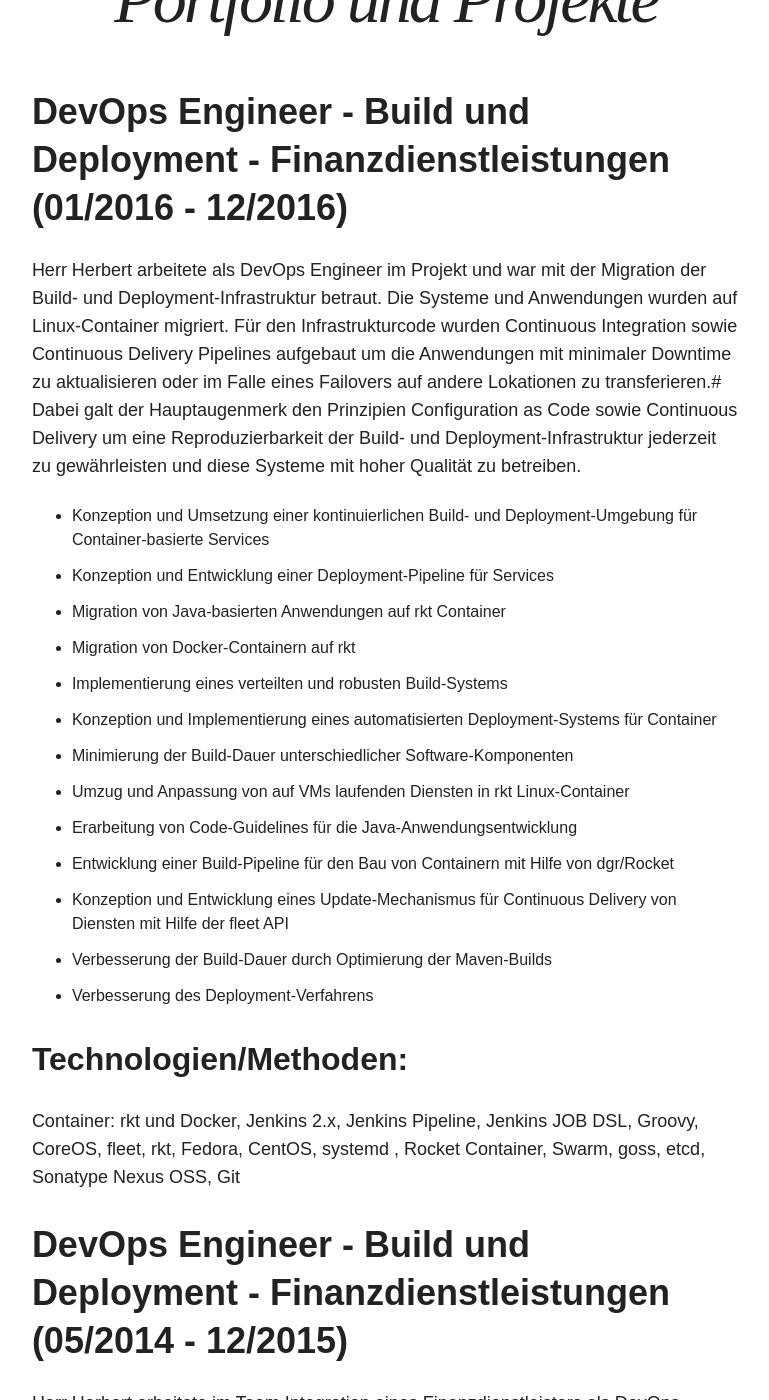
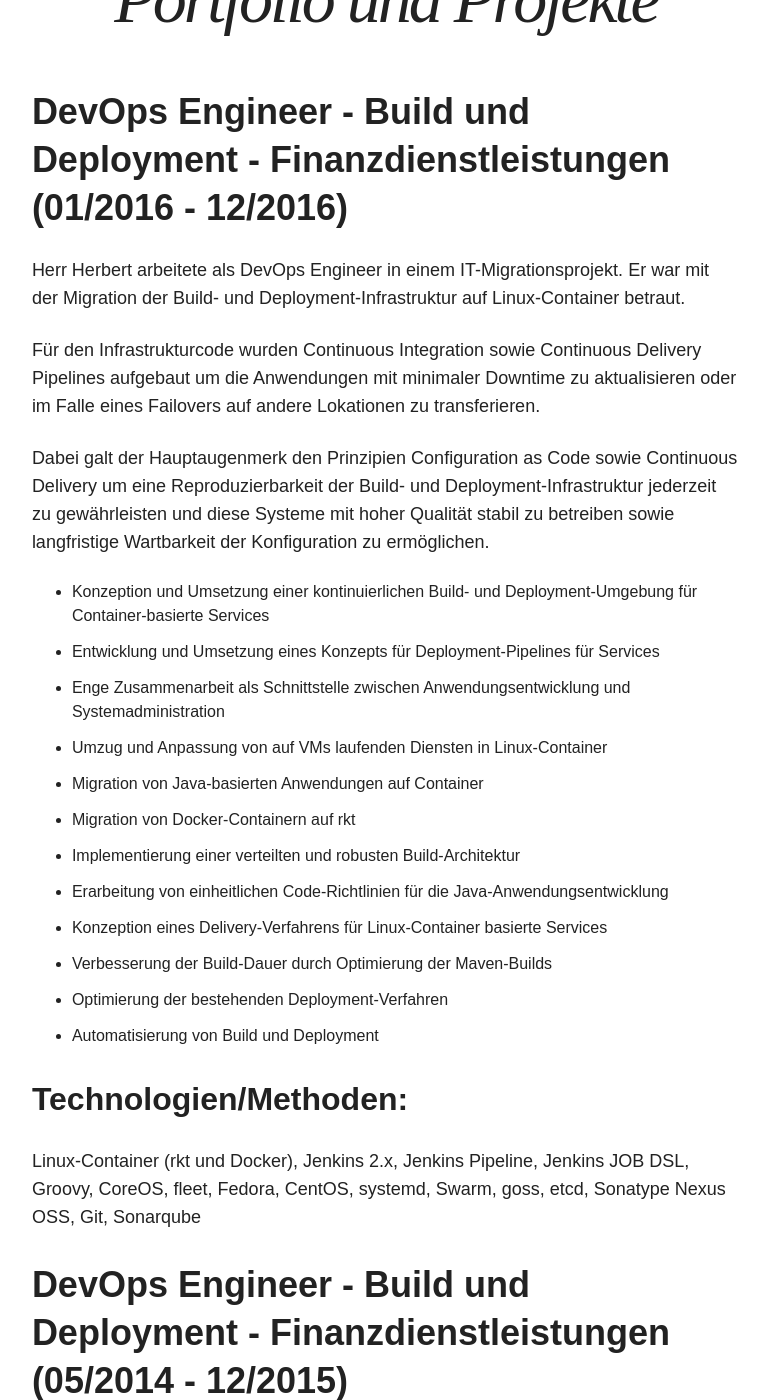
Before and after one commit to BenjaminHerbert/BenjaminHerbert.github.io, a Jekyll site: the page built from portfolio/index.md, in a window 1280 px wide and 1400 px high, scrolled down 314 px. Shown: the whole window, without its empty margins (254-1023 px from the left). Built offline with Jekyll 4.4.1, drawn with Linux system fonts in a browser that asks for light colours; nearby versions of some CDN libraries.

Commit message:
Update Text

```diff
--- a/portfolio/index.md
+++ b/portfolio/index.md
@@ -5,34 +5,29 @@ modified: 2016-12-03T09:00:00
 share: true
 ---
 
-
 # DevOps Engineer - Build und Deployment - Finanzdienstleistungen (01/2016 - 12/2016)
 
-Herr Herbert arbeitete als DevOps Engineer im Projekt und war mit der Migration der
-Build- und Deployment-Infrastruktur betraut. Die Systeme und Anwendungen wurden auf
-Linux-Container migriert. Für den Infrastrukturcode wurden Continuous Integration
-sowie Continuous Delivery Pipelines aufgebaut um die Anwendungen mit minimaler Downtime
-zu aktualisieren oder im Falle eines Failovers auf andere Lokationen zu transferieren.#
-Dabei galt der Hauptaugenmerk den Prinzipien Configuration as Code sowie Continuous Delivery
-um eine Reproduzierbarkeit der Build- und Deployment-Infrastruktur jederzeit zu gewährleisten
-und diese Systeme mit hoher Qualität zu betreiben.
+Herr Herbert arbeitete als DevOps Engineer in einem IT-Migrationsprojekt. Er war mit der Migration der Build- und Deployment-Infrastruktur auf Linux-Container betraut.
+
+Für den Infrastrukturcode wurden Continuous Integration sowie Continuous Delivery Pipelines aufgebaut um die Anwendungen mit minimaler Downtime zu aktualisieren oder im Falle eines Failovers auf andere Lokationen zu transferieren.
+
+Dabei galt der Hauptaugenmerk den Prinzipien Configuration as Code sowie Continuous Delivery um eine Reproduzierbarkeit der Build- und Deployment-Infrastruktur jederzeit zu gewährleisten und diese Systeme mit hoher Qualität stabil zu betreiben sowie langfristige Wartbarkeit der Konfiguration zu ermöglichen.
 
 * Konzeption und Umsetzung einer kontinuierlichen Build- und Deployment-Umgebung für Container-basierte Services
-* Konzeption und Entwicklung einer Deployment-Pipeline für Services
-* Migration von Java-basierten Anwendungen auf rkt Container
+* Entwicklung und Umsetzung eines Konzepts für Deployment-Pipelines für Services
+* Enge Zusammenarbeit als Schnittstelle zwischen Anwendungsentwicklung und Systemadministration
+* Umzug und Anpassung von auf VMs laufenden Diensten in Linux-Container
+* Migration von Java-basierten Anwendungen auf Container
 * Migration von Docker-Containern auf rkt
-* Implementierung eines verteilten und robusten Build-Systems
-* Konzeption und Implementierung eines automatisierten Deployment-Systems für Container
-* Minimierung der Build-Dauer unterschiedlicher Software-Komponenten
-* Umzug und Anpassung von auf VMs laufenden Diensten in rkt Linux-Container
-* Erarbeitung von Code-Guidelines für die Java-Anwendungsentwicklung
-* Entwicklung einer Build-Pipeline für den Bau von Containern mit Hilfe von dgr/Rocket
-* Konzeption und Entwicklung eines Update-Mechanismus für Continuous Delivery von Diensten mit Hilfe der fleet API
+* Implementierung einer verteilten und robusten Build-Architektur
+* Erarbeitung von einheitlichen Code-Richtlinien für die Java-Anwendungsentwicklung
+* Konzeption eines Delivery-Verfahrens für Linux-Container basierte Services
 * Verbesserung der Build-Dauer durch Optimierung der Maven-Builds
-* Verbesserung des Deployment-Verfahrens
+* Optimierung der bestehenden Deployment-Verfahren
+* Automatisierung von Build und Deployment
 
 ## Technologien/Methoden:
-Container: rkt und Docker, Jenkins 2.x, Jenkins Pipeline, Jenkins JOB DSL, Groovy, CoreOS, fleet, rkt, Fedora, CentOS, systemd , Rocket Container, Swarm, goss, etcd, Sonatype Nexus OSS, Git
+Linux-Container (rkt und Docker), Jenkins 2.x, Jenkins Pipeline, Jenkins JOB DSL, Groovy, CoreOS, fleet, Fedora, CentOS, systemd, Swarm, goss, etcd, Sonatype Nexus OSS, Git, Sonarqube
 
 # DevOps Engineer - Build und Deployment - Finanzdienstleistungen (05/2014 - 12/2015)
 
```
